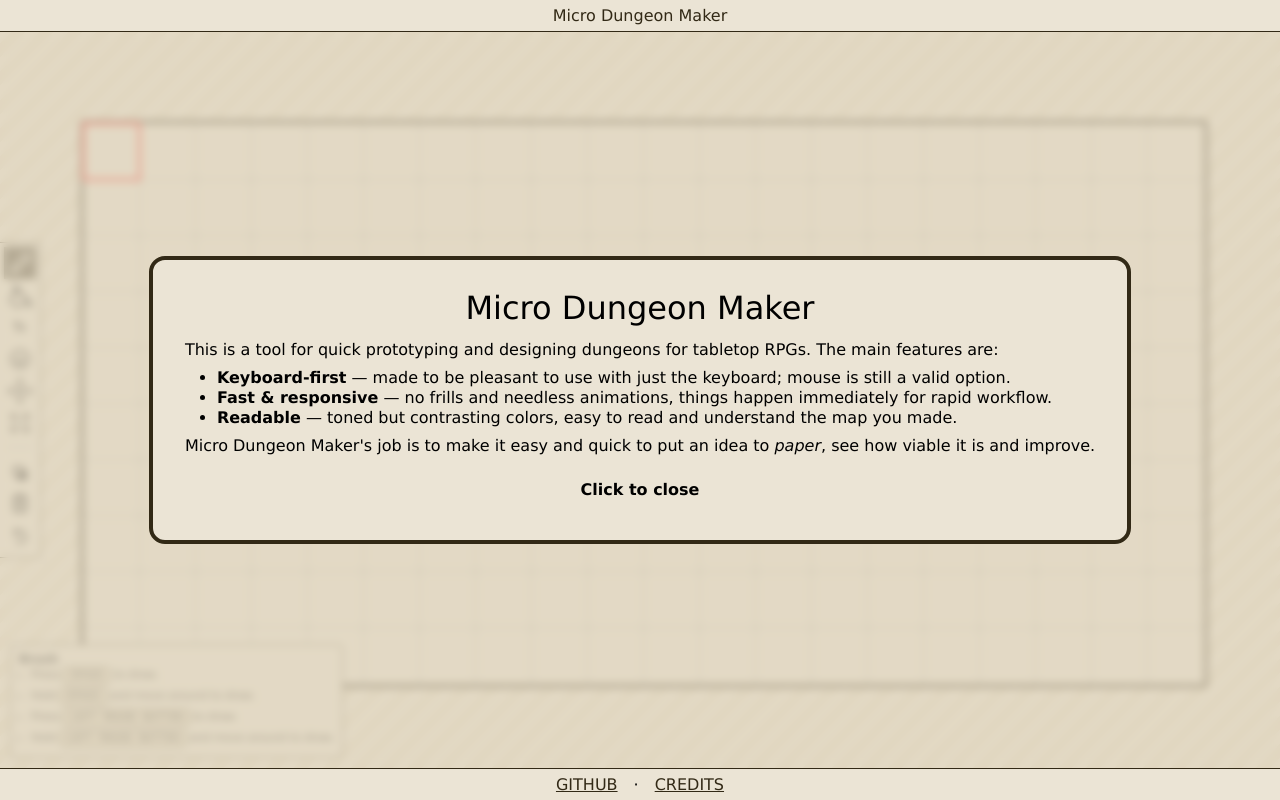
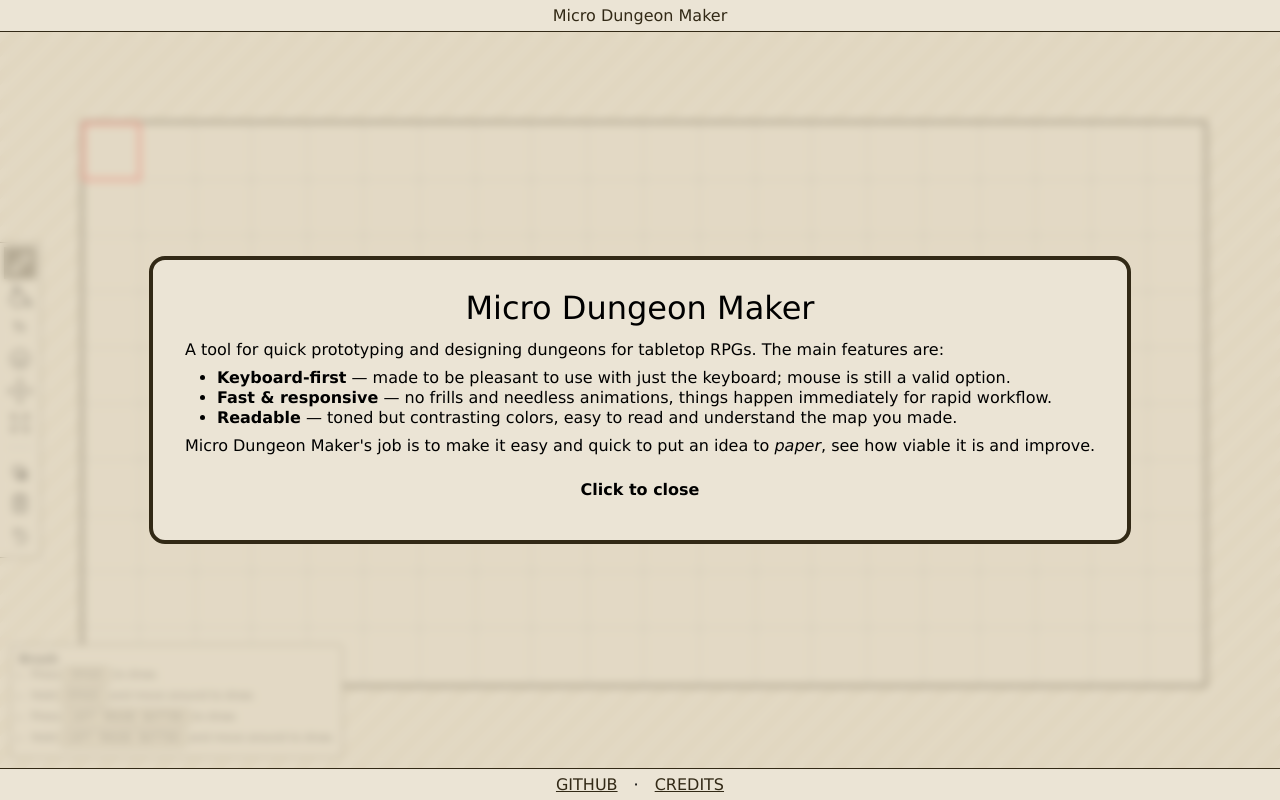
Before and after one commit to EvidentlyCube/micro-dungeon-maker, a plain HTML site: page index.html in a window 1280 px wide. Drawn offline with Linux system fonts and the light colour scheme.

Commit message:
Updated wording in index and updated Readme

```diff
--- a/index.html
+++ b/index.html
@@ -98,7 +98,7 @@
 	<div id="splash-modal">
 		<div id="splash-box">
 			<header>Micro Dungeon Maker</header>
-			<p>This is a tool for quick prototyping and designing dungeons for tabletop RPGs. The main features are:</p>
+			<p>A tool for quick prototyping and designing dungeons for tabletop RPGs. The main features are:</p>
 			<ul>
 				<li><strong>Keyboard-first</strong> &mdash; made to be pleasant to use with just the keyboard; mouse is still a valid option.</li>
 				<li><strong>Fast & responsive</strong> &mdash; no frills and needless animations, things happen immediately for rapid workflow.</li>
```
Also changed, not shown: 1 other file.
